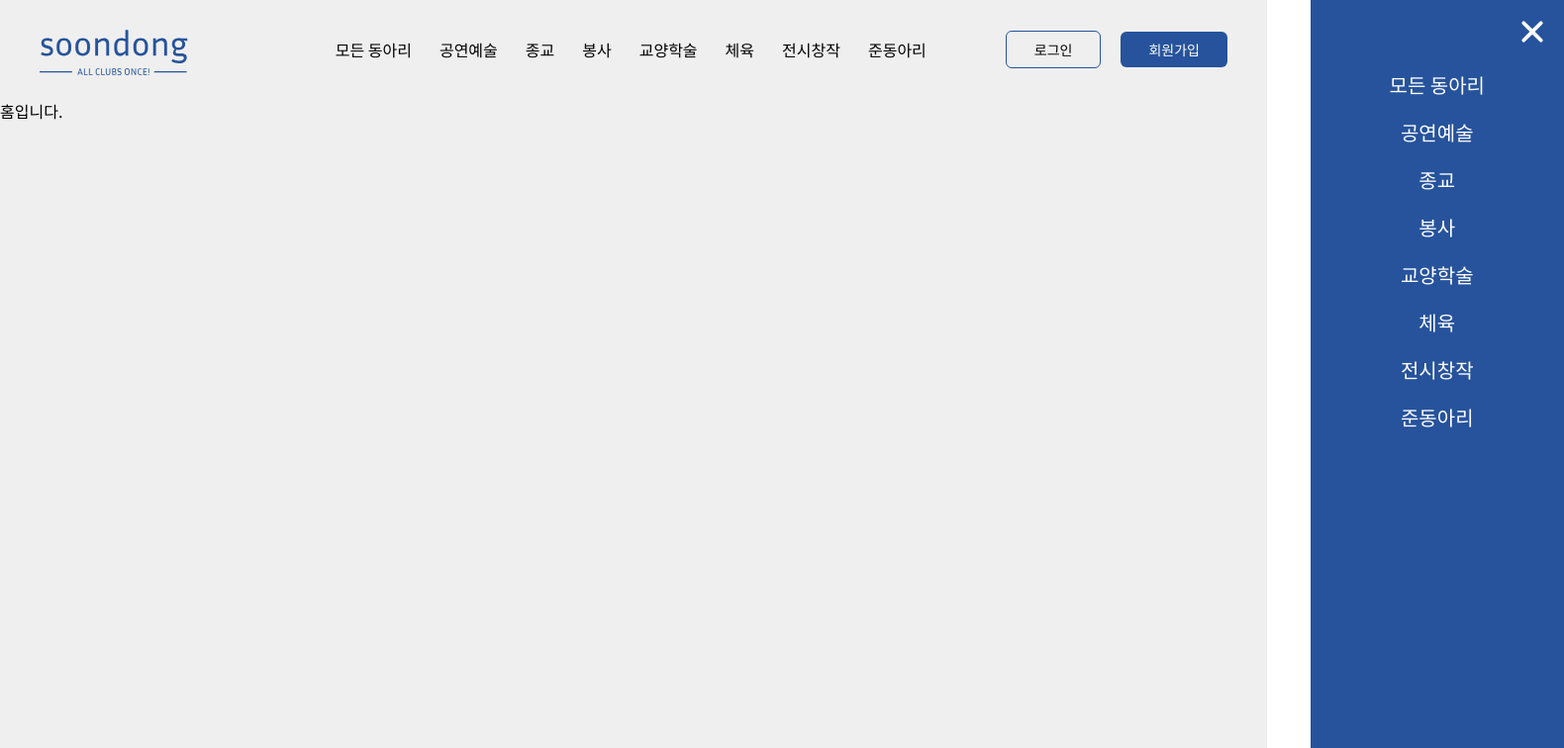
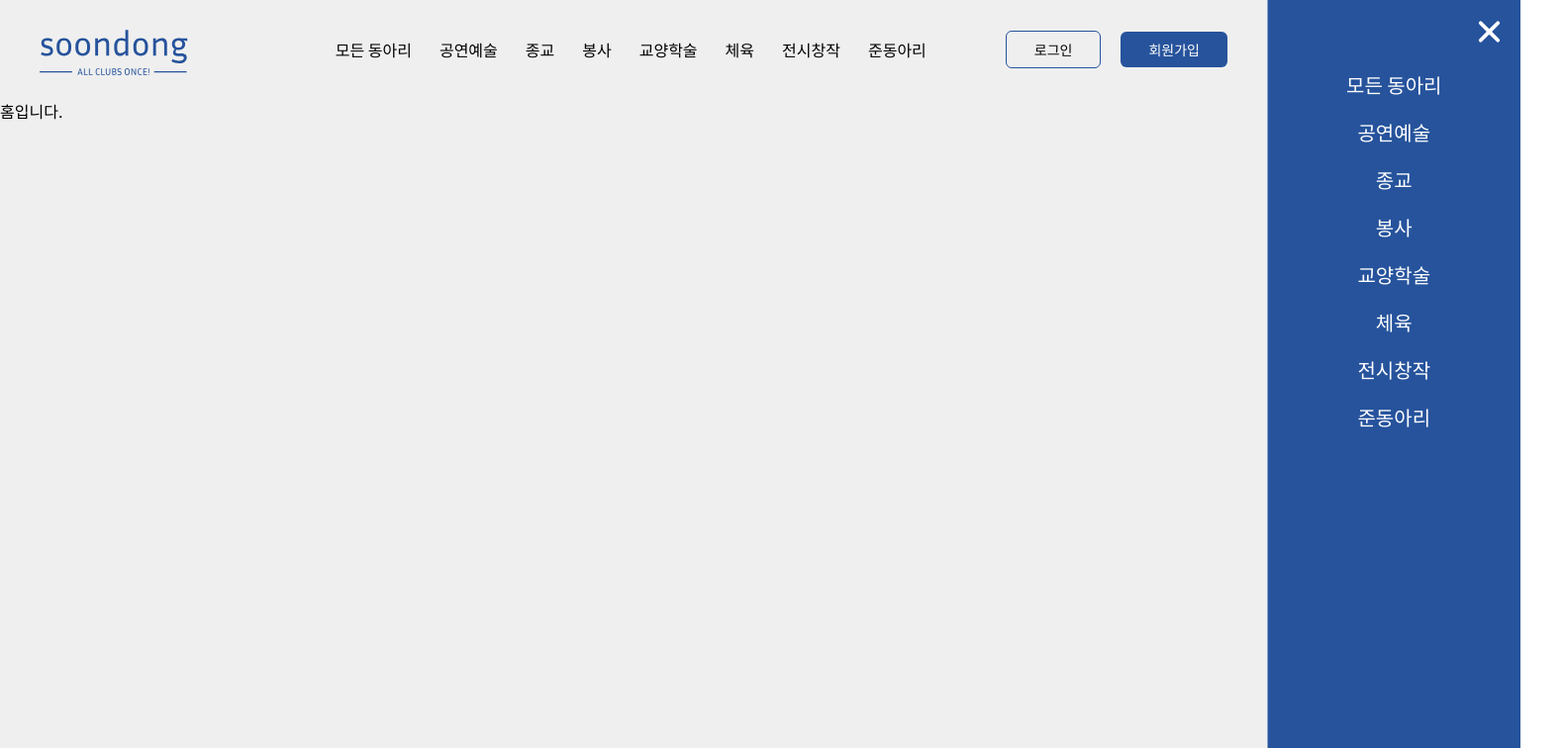
Before and after one commit to TaeWooKim-SCH/soondong, a Next.js app: page /home in a window 1280 px wide. Shown: the top 756 px of the page at 99% size, 1580 px wide, since content can reach past the window. Built offline with nearby package versions, Linux system fonts and the light colour scheme.

Commit message:
feat: 사이드바 구현 완료

```diff
--- a/src/app/_components/Layouts/HeaderNav.tsx
+++ b/src/app/_components/Layouts/HeaderNav.tsx
@@ -1,6 +1,6 @@
 import Image from "next/image";
 import Link from "next/link";
-import { IoMenu, IoClose } from "react-icons/io5";
+import SideBar from "../Sidebar";
 
 export default function HeaderNav() {
   const headerItems = ["모든 동아리", "공연예술", "종교", "봉사", "교양학술", "체육", "전시창작", "준동아리"];
@@ -31,19 +31,7 @@ export default function HeaderNav() {
             href="/signup"
           >회원가입</Link>
         </div>
-        <div className="ml-2 sm:ml-5 xl:hidden">
-          <IoMenu className="sm:size-[40px]" size="30" color="#26539C" />
-        </div>
-        <div className="absolute top-0 right-[-300px] h-full bg-blue">
-          <div className="text-end mt-3 mr-3 mb-5">
-            <IoClose className="inline-block sm:size-[40px]" fill="white" size="30" />
-          </div>
-          <div className="px-20 flex flex-col items-center text-white sm:text-xl">
-            {headerItems.map((item) => (
-              <Link className="mb-5" href={`/clubs?name=${item}`} key={item}>{item}</Link>
-            ))}
-          </div>
-        </div>
+        <SideBar />
       </section>
     </header>
   );
--- /dev/null
+++ b/src/app/_components/Sidebar.tsx
@@ -0,0 +1,32 @@
+'use client'
+
+import Link from "next/link";
+import { useState } from "react";
+import { IoClose, IoMenu } from "react-icons/io5";
+
+export default function SideBar() {
+  const headerItems = ["모든 동아리", "공연예술", "종교", "봉사", "교양학술", "체육", "전시창작", "준동아리"];
+  const [isSideBar, setIsSideBar] = useState(false);
+
+  const sideBarHandler = () => {
+    setIsSideBar((prev) => !prev);
+  }
+
+  return (
+    <section>
+      <div className="ml-2 cursor-pointer sm:ml-5 xl:hidden" onClick={sideBarHandler}>
+        <IoMenu className="sm:size-[40px]" size="30" color="#26539C" />
+      </div>
+        <div className={`absolute top-0 right-0 duration-500 h-full bg-blue ${isSideBar ? "translate-x-0" : "translate-x-[100%]"}`}>
+          <div className="text-end mt-3 mr-3 mb-5">
+            <IoClose className="inline-block cursor-pointer sm:size-[40px]" onClick={sideBarHandler} fill="white" size="30" />
+          </div>
+          <div className="px-20 flex flex-col items-center text-white sm:text-xl">
+            {headerItems.map((item) => (
+              <Link className="mb-5" href={`/clubs?name=${item}`} key={item}>{item}</Link>
+            ))}
+          </div>
+        </div>
+    </section>
+  );
+}
--- a/src/app/layout.tsx
+++ b/src/app/layout.tsx
@@ -1,4 +1,4 @@
-import type { Metadata } from 'next'
+import type { Metadata, Viewport } from 'next'
 import { Inter } from 'next/font/google'
 import './globals.css'
 
@@ -7,6 +7,13 @@ const inter = Inter({ subsets: ['latin'] })
 export const metadata: Metadata = {
   title: 'soondong',
   description: 'Welcome to soondong',
+}
+
+export const viewport: Viewport = {
+  width: 'device-width',
+  initialScale: 1,
+  maximumScale: 1,
+  userScalable: false
 }
 
 export default function RootLayout({
```
